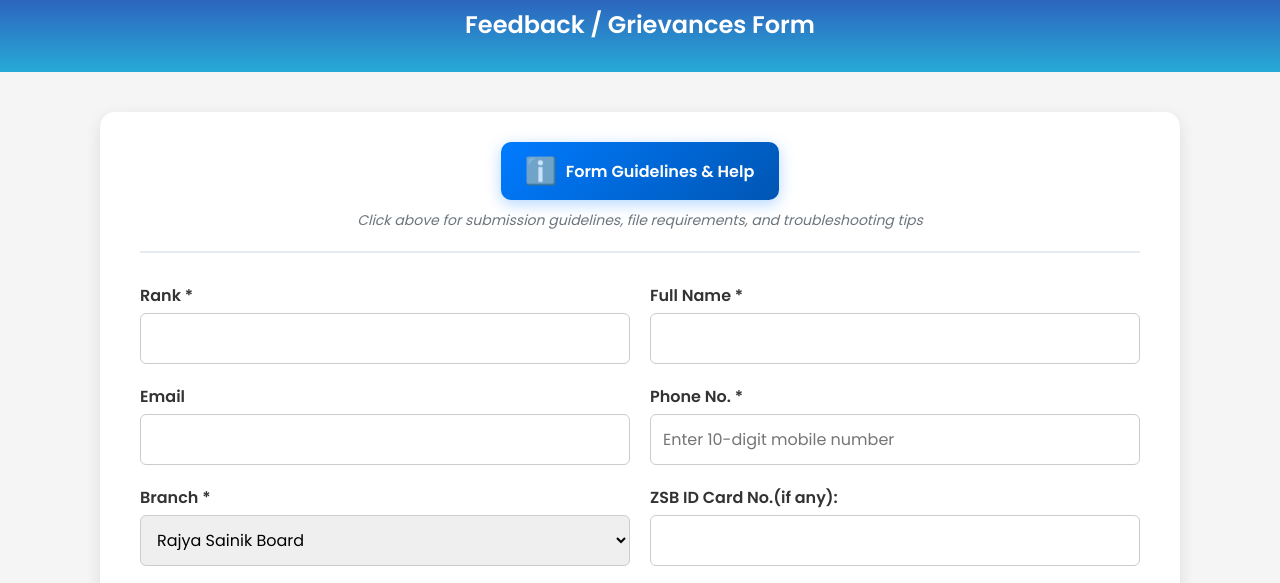
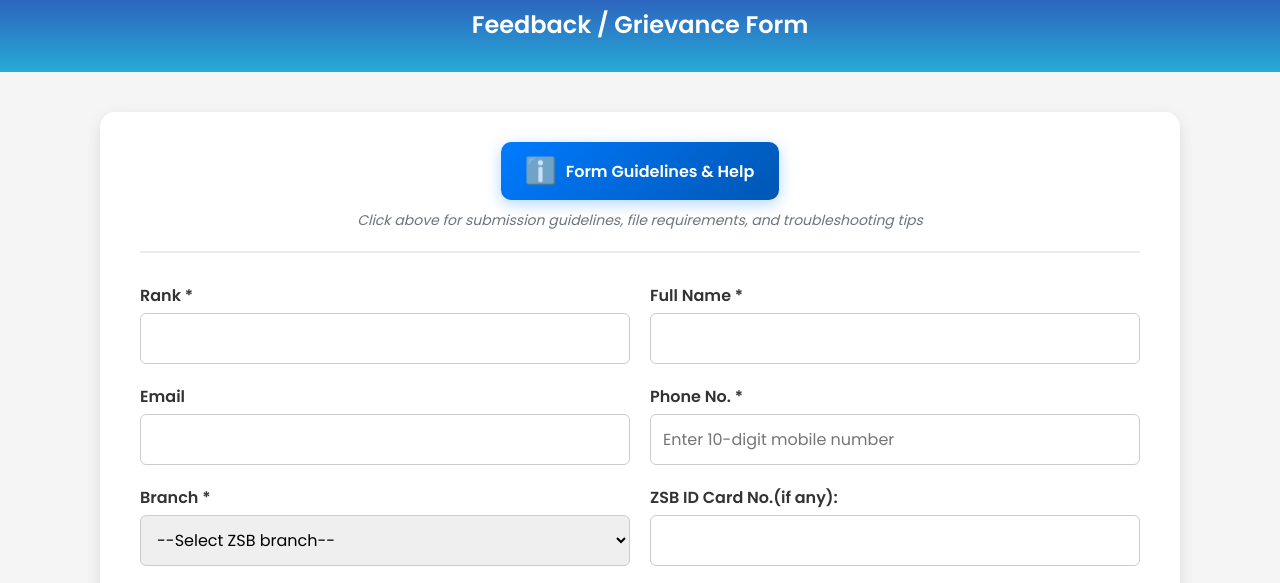
Before and after one commit to paulmark-05/WB_Sainik_Board_Feedback_Form, a website: page public/index.html in a window 1280 px wide. Shown: the part 183-766 px from the top of the page. Drawn offline with Linux system fonts and the light colour scheme.

Commit message:
Update index.html

```diff
--- a/public/index.html
+++ b/public/index.html
@@ -10,7 +10,7 @@
 <body>
     <div class="header">
         <img src="logo.jpg" alt="WB Sainik Board Logo" class="logo">
-        <h1 class="title">Feedback / Grievances Form</h1>
+        <h1 class="title">Feedback / Grievance Form</h1>
     </div>
 
     <div class="form-container">
@@ -54,6 +54,7 @@
                 <div class="input-group">
                     <label for="branch">Branch *</label>
                     <select id="branch" name="branch" required>
+                            <option value="" color="grey">--Select ZSB branch--</option>
                         <option value="Rajya Sainik Board">Rajya Sainik Board</option>
                           <option value="ZSB Burdwan">ZSB Burdwan ( Purba Bardhaman, Paschim Bardhaman & Birbhu )</option>
                           <option value="ZSB Coochbehar">ZSB Coochbehar ( Coochbehar & Alipurduar )</option>
```
